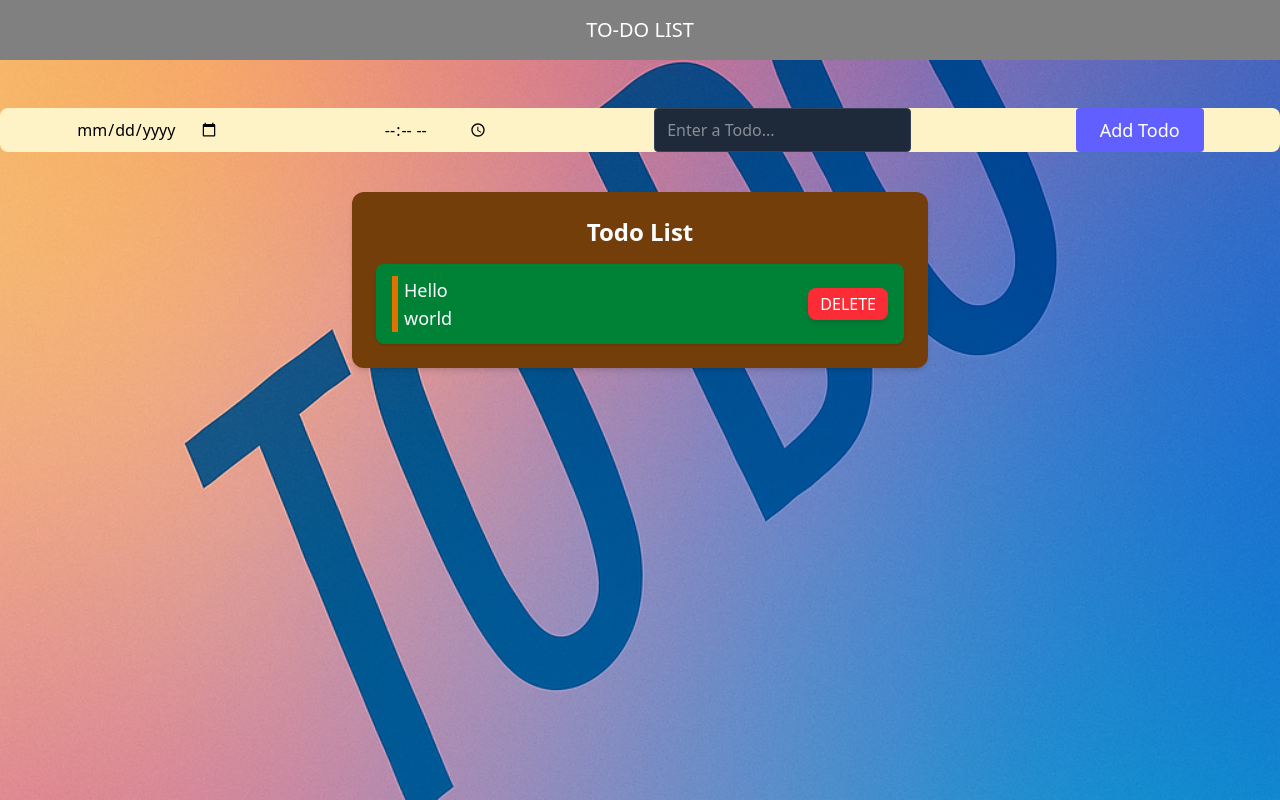
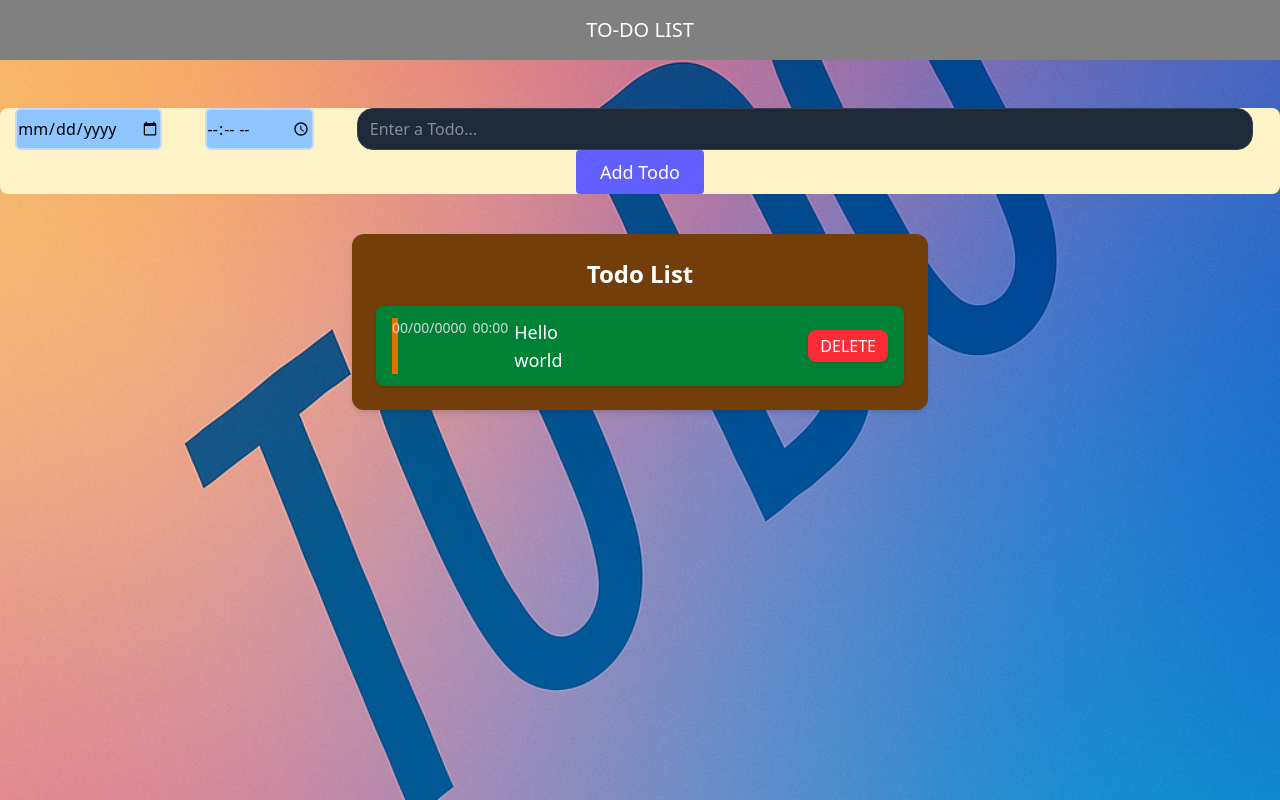
Before and after one commit to rd-mishracode/TO-DO-APP, a React (Vite) app: page / in a window 1280 px wide. Built offline with nearby package versions, Linux system fonts and the light colour scheme.

Commit message:
updated with bg

```diff
--- a/src/App.jsx
+++ b/src/App.jsx
@@ -7,7 +7,7 @@ import './index.css'
 
 function App() {
   return (
-    < div className='bg-pink-500 h-dvh bg-[url(/public/todoimgbg.png)] bg-no-repeat bg-center bg-cover'>
+    < div className='bg-pink-500 h-dvh bg-[url(/todoimgbg.png)] bg-no-repeat bg-center bg-cover'>
       <h1 className="bg-black text-white p-4 text-center text-xl" style={{backgroundColor:'gray'}}><center>TO-DO LIST</center></h1>
       <Provider store={store}>
         <AddTodo />
--- a/src/component/AddTodo.jsx
+++ b/src/component/AddTodo.jsx
@@ -17,7 +17,7 @@ function AddTodo() {
 
         }
         else{
-        dispatch(addTodo({ text: input, date, time }));
+        dispatch(addTodo({ text: input.trim(), date, time }));
 
         setInput('')
       }
@@ -26,11 +26,11 @@ function AddTodo() {
   return (
     <form onSubmit={addTodoHandler} className="space-x-3 mt-12 flex flex-wrap justify-around
      border-2-white bg-amber-100 rounded-lg">
-      <input type="date" name="date" id="date" onChange={(e)=>{setDate(e.target.value)}} />
-      <input type="time" name="time" id="time" onChange={(e)=>{setTime(e.target.value)}} />
+      <input type="date" name="date" id="date" placeholder='enter date'  className='border-2 bg-blue-300 border-blue-200 rounded-md' onChange={(e)=>{setDate(e.target.value)}} />
+      <input type="time" name="time" id="time" className='border-2 bg-blue-300 border-blue-200 rounded-md' placeholder='enter time' onChange={(e)=>{setTime(e.target.value)}} />
       <input
         type="text"
-        className="bg-gray-800 rounded border border-gray-700 focus:border-indigo-500 focus:ring-2 focus:ring-indigo-900 text-base outline-none text-gray-100 py-1 px-3 leading-8 transition-colors duration-200 ease-in-out"
+        className="bg-gray-800 rounded-2xl w-4xl border border-gray-700 focus:border-indigo-500 focus:ring-2 focus:ring-indigo-900 text-base outline-none text-gray-100 py-1 px-3 leading-8 transition-colors duration-200 ease-in-out"
         placeholder="Enter a Todo..."
         value={input}
         onChange={(e) => setInput(e.target.value)}
--- a/src/featuresofApp/todoComp/todoSlices.js
+++ b/src/featuresofApp/todoComp/todoSlices.js
@@ -1,7 +1,7 @@
 import { createSlice, nanoid } from '@reduxjs/toolkit';
 
 const initialState = {
-  todos: [{ id: 1, Date: '', Time: '', text: 'Hello world' }],
+  todos: [{ id: 1, Date: '00/00/0000', Time: '00:00', text: 'Hello world' }],
 };
 
 export const todoSlice = createSlice({
```
